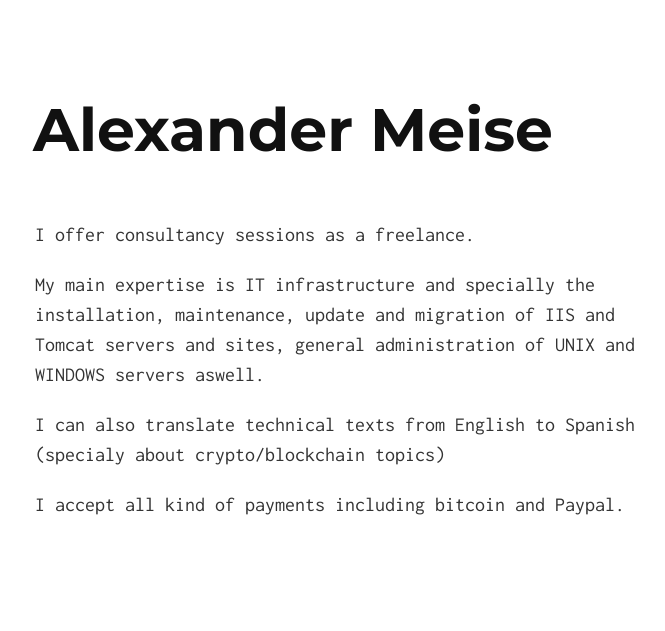
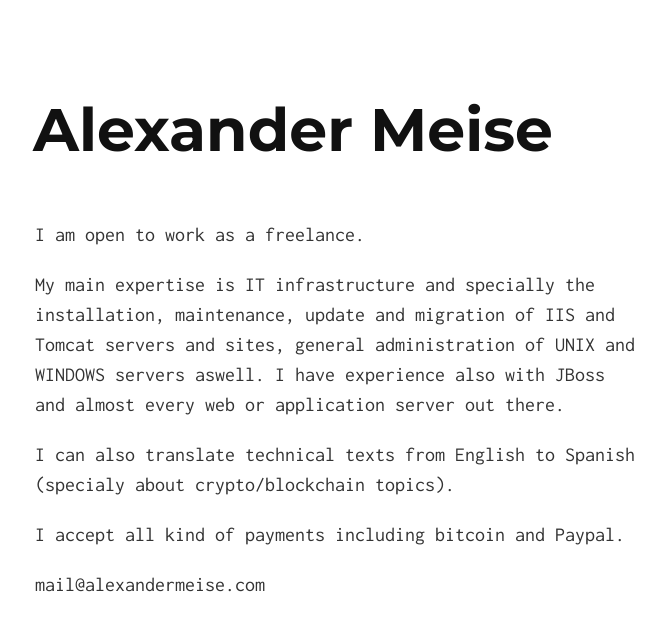
Before and after one commit to alexmeise/alexmeise.github.io, a Jekyll site: the page built from freelance.md, in a window 1280 px wide. Shown: the top 631 px of the page, without its empty margins (305-970 px from the left). Built offline with Jekyll 4.4.1, drawn with Linux system fonts in a browser that asks for light colours; our own code applies the rules of GitHub Pages for plain Markdown files.

Commit message:
Update freelance.md

```diff
--- a/freelance.md
+++ b/freelance.md
@@ -1,7 +1,9 @@
-I offer consultancy sessions as a freelance.
+I am open to work as a freelance.
 
-My main expertise is IT infrastructure and specially the installation, maintenance, update and migration of IIS and Tomcat servers and sites, general administration of UNIX and WINDOWS servers aswell.
+My main expertise is IT infrastructure and specially the installation, maintenance, update and migration of IIS and Tomcat servers and sites, general administration of UNIX and WINDOWS servers aswell. I have experience also with JBoss and almost every web or application server out there.
 
-I can also translate technical texts from English to Spanish (specialy about crypto/blockchain topics)
+I can also translate technical texts from English to Spanish (specialy about crypto/blockchain topics).
 
 I accept all kind of payments including bitcoin and Paypal.
+
+mail@alexandermeise.com
```
